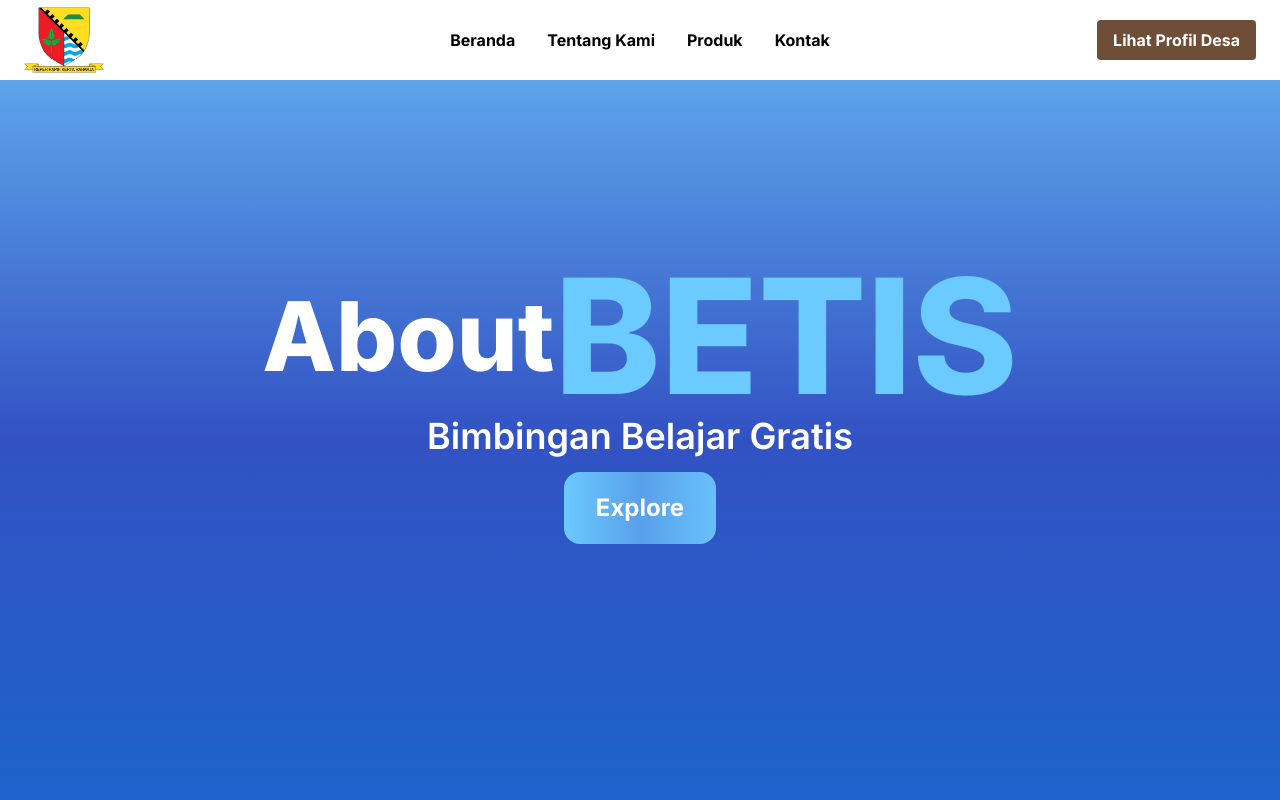
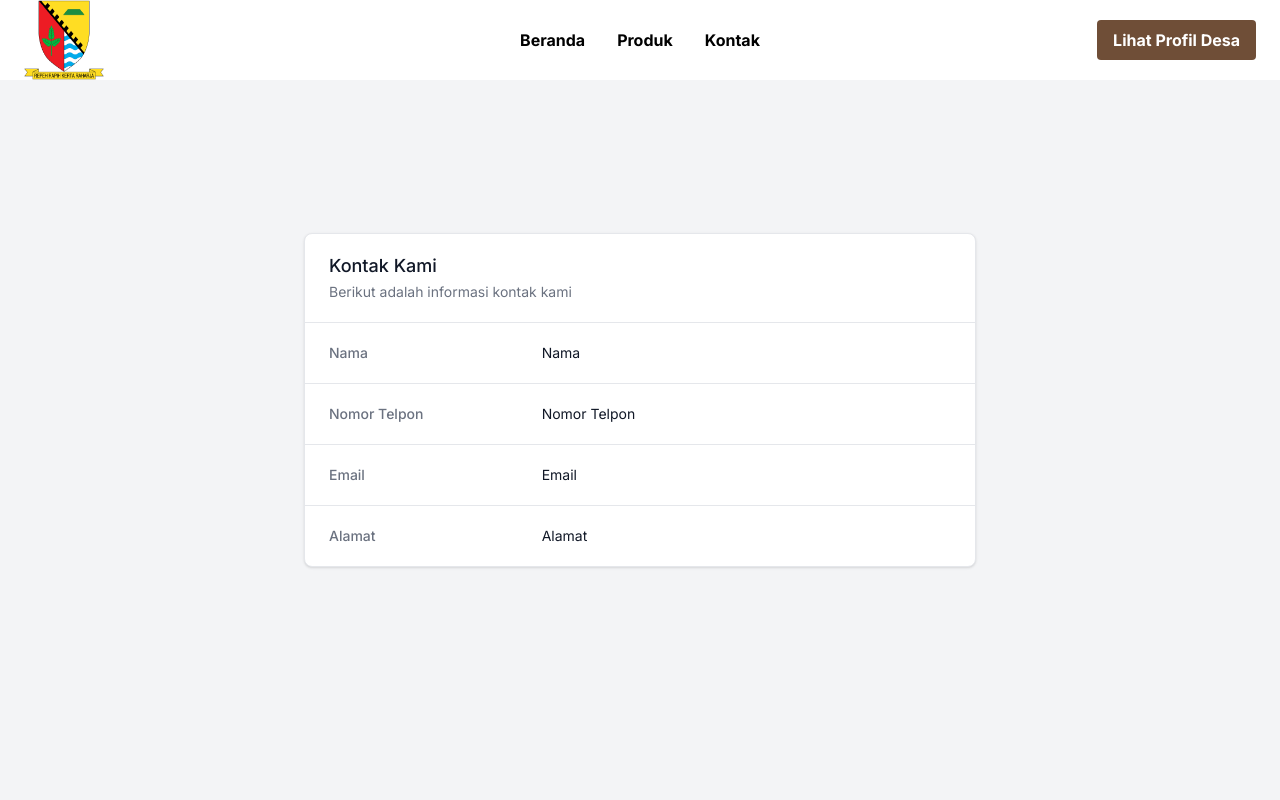
Before and after one commit to KenBalya/keramatMulya-FE, a Next.js app: page /kontak in a window 1280 px wide. Shown: the top 800 px of the page. Built offline with nearby package versions, Linux system fonts and the light colour scheme.

Commit message:
update components

```diff
--- a/app/components/Featured.tsx
+++ b/app/components/Featured.tsx
@@ -15,8 +15,8 @@ export const Featured: React.FC = () => {
       </div>
       <div className="flex gap-4 sm:gap-6 lg:gap-10 w-full flex-col md:flex-row">
         <FeatureCard description="Total Prestasi" total="115" />
-        <FeatureCard description="Total Korupsi" total="21" />
-        <FeatureCard description="Jumlah Korputor" total="7" />
+        <FeatureCard description="Total Pendapatan" total="21" />
+        <FeatureCard description="Jumlah Kreasi" total="7" />
       </div>
     </section>
   )
--- a/app/components/HomeHero.tsx
+++ b/app/components/HomeHero.tsx
@@ -1,28 +1,19 @@
 import React from 'react';
-import Image from 'next/image';
+
 
 const HomeHero = () => {
     return (
         <div className="relative pt-16 pb-32 flex content-center items-center justify-center"
-            style={{ minHeight: "75vh" }}>
-            <div className="absolute top-0 w-full h-full">
-                <Image
-                    src="/tekstil.jpg"
-                    layout="fill"
-                    objectFit="cover"
-                    objectPosition="center"
-                    alt="Background"
-                />
-                <span id="blackOverlay" className="w-full h-full absolute opacity-75 bg-black"></span>
-            </div>
+            style={{ minHeight: "75vh", backgroundImage: "url('/tekstil.jpg')", backgroundSize: "cover", backgroundPosition: "center" }}>
+
             <div className="container relative mx-auto">
                 <div className="items-center flex flex-wrap">
                     <div className="w-full lg:w-6/12 px-4 ml-auto mr-auto text-center">
-                        <div className="md:pr-12">
+                        <div className="md:pr-12 ">
                             <h1 className="text-white font-semibold md:text-5xl text-2xl">
                                 Desa Kramat Mulya
                             </h1>
-                            <p className="mt-4 md:text-lg text-sm text-gray-300">
+                            <p className="mt-4 md:text-lg text-sm font-semibold">
                                 Desa Kramat Mulya, memiliki kampung yang terkenal dengan sebutan &quot;kampung gamis&quot;. Desa ini terkenal karena menjadi pusat produksi gamis, tekstil, kain yang berkualitas tinggi dan terkenal sampai mancanegara.
                             </p>
                         </div>
@@ -49,6 +40,7 @@ const HomeHero = () => {
                 </svg>
             </div>
         </div>
+
     );
 }
 
--- a/app/components/Navbar/Drawer.tsx
+++ b/app/components/Navbar/Drawer.tsx
@@ -26,9 +26,26 @@ export const Drawer: React.FC<DrawerProps> = ({ isClicked, closeNavbar }) => {
                     >
                         <Link
                             href="/"
-                            className={`bg-white text-start block w-full h-full px-4 py-5`}
+                            className={`bg-white text-start block w-full h-full px-4 py-5 text-black`}
                         >
-                            Home
+                            Beranda
+                        </Link>
+                    </button>
+                    <button
+                        onClick={closeNavbar}
+                        className="z-40 w-full text-black capitalize font-bold"
+                    >
+
+                    </button>
+                    <button
+                        onClick={closeNavbar}
+                        className="z-40 w-full text-black capitalize font-bold"
+                    >
+                        <Link
+                            href="/produk"
+                            className={`bg-white text-start block w-full h-full px-4 py-5 text-black`}
+                        >
+                            Produk Kami
                         </Link>
                     </button>
                     <button
@@ -36,36 +53,14 @@ export const Drawer: React.FC<DrawerProps> = ({ isClicked, closeNavbar }) => {
                         className="z-40 w-full text-black capitalize font-bold"
                     >
                         <Link
-                            href="/about"
-                            className={`bg-white text-start block w-full h-full px-4 py-5`}
+                            href="/kontak"
+                            className={`bg-white text-start block w-full h-full px-4 py-5 text-black`}
                         >
-                            About
-                        </Link>
-                    </button>
-                    <button
-                        onClick={closeNavbar}
-                        className="z-40 w-full text-black capitalize font-bold"
-                    >
-                        <Link
-                            href="/about"
-                            className={`bg-white text-start block w-full h-full px-4 py-5`}
-                        >
-                            Services
-                        </Link>
-                    </button>
-                    <button
-                        onClick={closeNavbar}
-                        className="z-40 w-full text-black capitalize font-bold"
-                    >
-                        <Link
-                            href="/about"
-                            className={`bg-white text-start block w-full h-full px-4 py-5`}
-                        >
-                            Contact
+                            Kontak
                         </Link>
                     </button>
                     <Link
-                        href="/login"
+                        href="http://karamatmulya.desa.id/"
                         className={`bg-[#6F4E37] text-white px-4 py-5 rounded-b-md`}
                     >
                         <div className="z-40 text-white capitalize font-bold">Lihat Profil Desa</div>
--- a/app/components/Navbar/NavbarNormal.tsx
+++ b/app/components/Navbar/NavbarNormal.tsx
@@ -17,10 +17,10 @@ export const NavbarNormal: React.FC<NavbarProps> = ({
           <Link href="/">
             <Image
               src={'/logoDesa.png'}
-              alt="logobetis2024"
+              alt="logodesa"
               width={80}
               height={80}
-              className="object-fill fill-inherit"
+              className="object-fill fill-inherit md:w-[80px] md:h-[80px] w-[40px] h-[40px]"
               priority
             />
           </Link>
@@ -39,12 +39,6 @@ export const NavbarNormal: React.FC<NavbarProps> = ({
           Beranda
         </Link>
         <Link
-          href="/about"
-          className="font-bold capitalize hover:text-pink-500 duration-200"
-        >
-          Tentang Kami
-        </Link>
-        <Link
           href="/produk"
           className="font-bold capitalize hover:text-pink-500 duration-200"
         >
@@ -58,15 +52,17 @@ export const NavbarNormal: React.FC<NavbarProps> = ({
         </Link>
       </div>
       <div className="hidden lg:flex gap-x-4 lg:gap-x-4 xl:gap-x-8 w-1/5 justify-end">
-      <button
+        <Link href="http://karamatmulya.desa.id/">
+        <button
             className="bg-[#6F4E37] hover:bg-[#3c2616] text-white font-bold py-2 px-4 rounded focus:outline-none focus:shadow-outline"
         >
             Lihat Profil Desa
         </button>
+        </Link>
       </div>
       <button
         onClick={handleClicked}
-        className="lg:hidden text-[#070402] font-bold "
+        className="lg:hidden text-[#070402] font-bold"
       >
         <Bars3Icon height={30} width={30} />
       </button>
--- a/app/kontak/page.tsx
+++ b/app/kontak/page.tsx
@@ -1,29 +1,33 @@
 import React from 'react';
 const Page = () => {
     return (
-        <div className="relative z-10">
-      <header className="min-h-screen xl:min-h-[110vh] 2xl:min-h-[150vh] bg-gradient-to-b from-[#67B6F3] via-[#3252C3] to-[#1966CE] relative">
-        <div className="w-full h-screen flex justify-center items-center relative">
-          <div className="flex flex-col justify-center items-center gap-4">
-            <div className="flex flex-col justify-center items-center ">
-              <h1 className="text-[#ffffff] font-extrabold text-4xl sm:text-6xl lg:text-7xl xl:text-8xl flex items-center">
-                <span>About</span>
-                <span className="text-[#6BCAFF] font-extrabold text-6xl sm:text-8xl lg:text-9xl xl:text-[10rem] text-center">
-                  BETIS
-                </span>
-              </h1>
-              <span className="text-lg sm:text-2xl md:text-3xl lg:text-4xl text-[#ffffff] font-semibold text-center">
-                Bimbingan Belajar Gratis
-              </span>
+      <div className="min-h-screen flex items-center justify-center bg-gray-100">
+      <div className="bg-white overflow-hidden shadow rounded-lg border w-full max-w-2xl">
+        <div className="px-4 py-5 sm:px-6">
+          <h3 className="text-lg leading-6 font-medium text-gray-900">Kontak Kami</h3>
+          <p className="mt-1 max-w-2xl text-sm text-gray-500">Berikut adalah informasi kontak kami</p>
+        </div>
+        <div className="border-t border-gray-200 px-4 py-5 sm:p-0">
+          <dl className="sm:divide-y sm:divide-gray-200">
+            <div className="py-3 sm:py-5 sm:grid sm:grid-cols-3 sm:gap-4 sm:px-6">
+              <dt className="text-sm font-medium text-gray-500">Nama</dt>
+              <dd className="mt-1 text-sm text-gray-900 sm:mt-0 sm:col-span-2">Nama</dd>
             </div>
-            <a href="#whatisbetis">
-              <button className="text-sm sm:text-base md:text-lg lg:text-2xl font-bold px-10 py-3 md:px-8 lg:py-5 bg-gradient-to-r from-[#6BCAFF] via-[#59A0EA] to-[#68C0FB] text-white rounded-2xl">
-                Explore
-              </button>
-            </a>
-          </div>
+            <div className="py-3 sm:py-5 sm:grid sm:grid-cols-3 sm:gap-4 sm:px-6">
+              <dt className="text-sm font-medium text-gray-500">Nomor Telpon</dt>
+              <dd className="mt-1 text-sm text-gray-900 sm:mt-0 sm:col-span-2">Nomor Telpon</dd>
+            </div>
+            <div className="py-3 sm:py-5 sm:grid sm:grid-cols-3 sm:gap-4 sm:px-6">
+              <dt className="text-sm font-medium text-gray-500">Email</dt>
+              <dd className="mt-1 text-sm text-gray-900 sm:mt-0 sm:col-span-2">Email</dd>
+            </div>
+            <div className="py-3 sm:py-5 sm:grid sm:grid-cols-3 sm:gap-4 sm:px-6">
+              <dt className="text-sm font-medium text-gray-500">Alamat</dt>
+              <dd className="mt-1 text-sm text-gray-900 sm:mt-0 sm:col-span-2">Alamat</dd>
+            </div>
+          </dl>
         </div>
-      </header>
+      </div>
     </div>
     );
 };
--- a/app/layout.tsx
+++ b/app/layout.tsx
@@ -19,7 +19,7 @@ export default function RootLayout({
     <html lang="en">
       <body className={inter.className}>
         <Navbar/>
-        <main className="min-h-screen bg-gradient-to-b from-[#FED8B1] via-[#ECB176] to-[#A67B5B]">
+        <main className="bg-gradient-to-b from-[#FED8B1] via-[#ECB176] to-[#A67B5B]">
             {children}
         </main>
         <Footer/>
--- a/app/page.tsx
+++ b/app/page.tsx
@@ -1,11 +1,6 @@
+import HomeModule from "./components/HomeModule";
+import { NextPage } from "next";
 
-import HomeModule from "./components/HomeModule";
+const Home: NextPage = () => <HomeModule />
 
-export default function Home() {
-  return (
-    <main>
-      <HomeModule/>
-
-    </main>
-  );
-}
+export default Home
```
